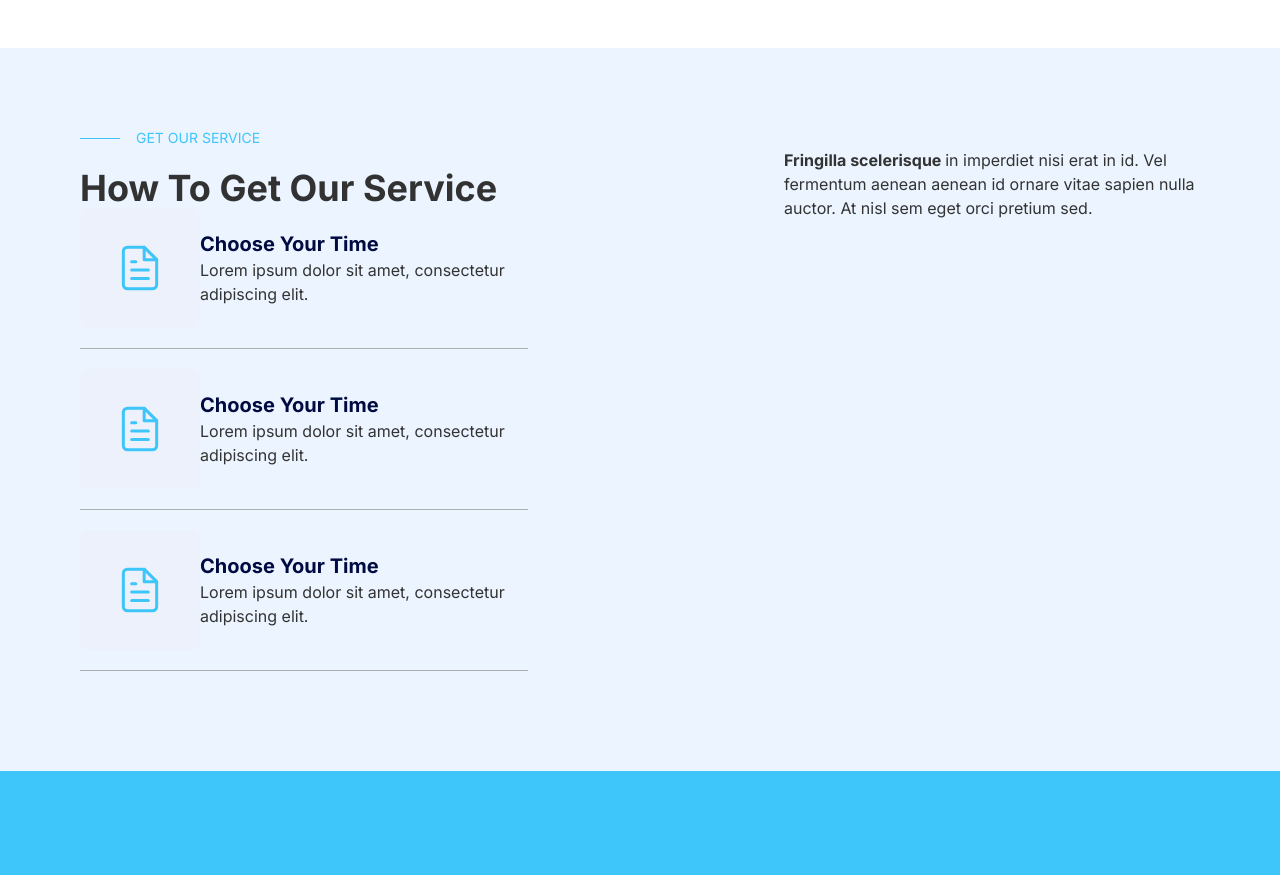
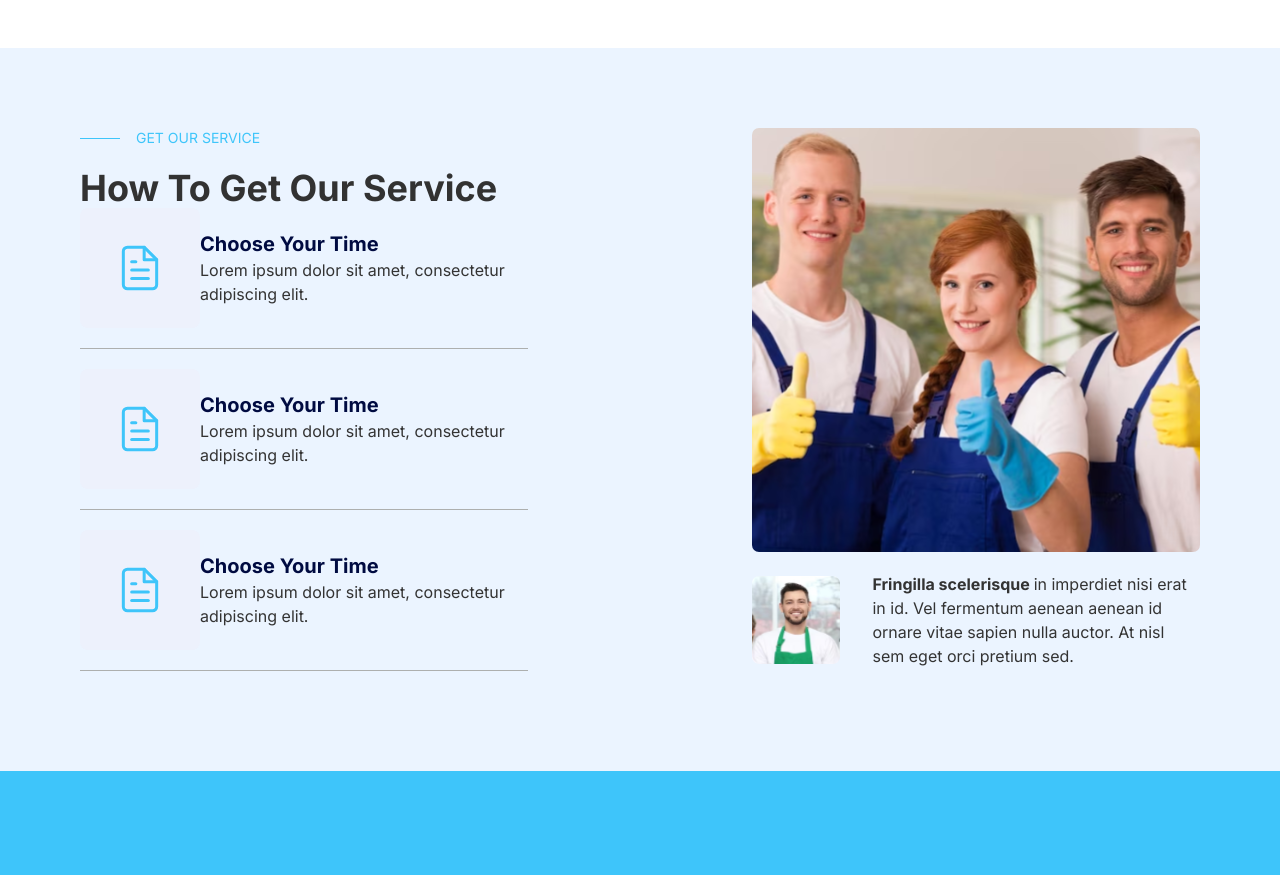
Before and after one commit to adewale-codes/clean, a Next.js app: page / in a window 1280 px wide. Shown: the part 1480-2355 px from the top of the page. Built offline with nearby package versions, Linux system fonts and the light colour scheme.

Commit message:
readding images

```diff
--- a/app/(landingpage)/components/Get.tsx
+++ b/app/(landingpage)/components/Get.tsx
@@ -60,12 +60,12 @@ const Get = () => {
             <div className='w-full'>
                 <div>
                     <div>
-                        {/* <Image src="/assets/imageone.svg" alt='staff' width={518} height={419} /> */}
+                        <Image src="/assets/imageone.svg" alt='staff' width={518} height={419} />
                     </div>
                 </div>
                 <div className='flex gap-8 mt-5 items-center'>
                     <div>
-                        {/* <Image src="/assets/imagetwo.svg" alt='staff' width={300} height={300} /> */}
+                        <Image src="/assets/imagetwo.svg" alt='staff' width={300} height={300} />
                     </div>
                     <div className='text-secondary-900'><span className='font-bold'>Fringilla scelerisque </span>in imperdiet nisi erat in id. Vel fermentum aenean aenean id ornare vitae sapien nulla auctor. At nisl sem eget orci pretium sed.</div>
                 </div>
```
